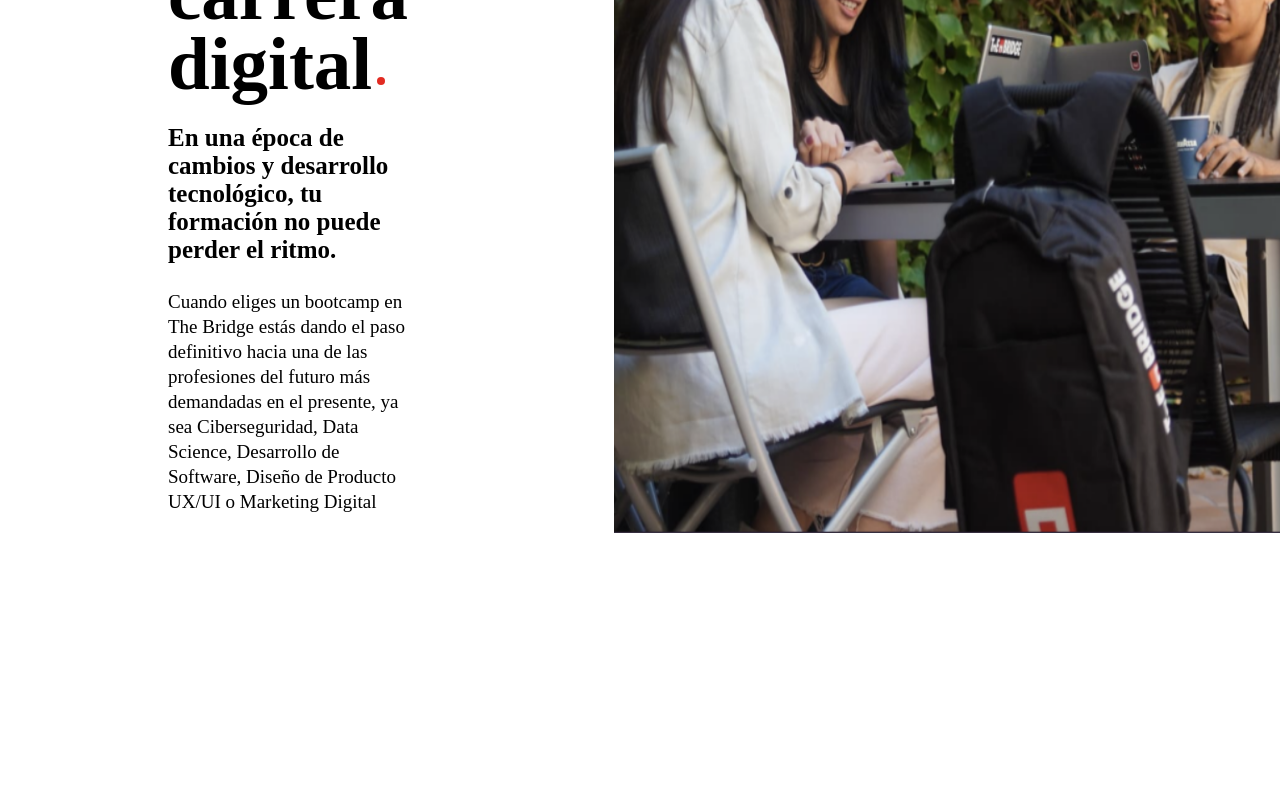
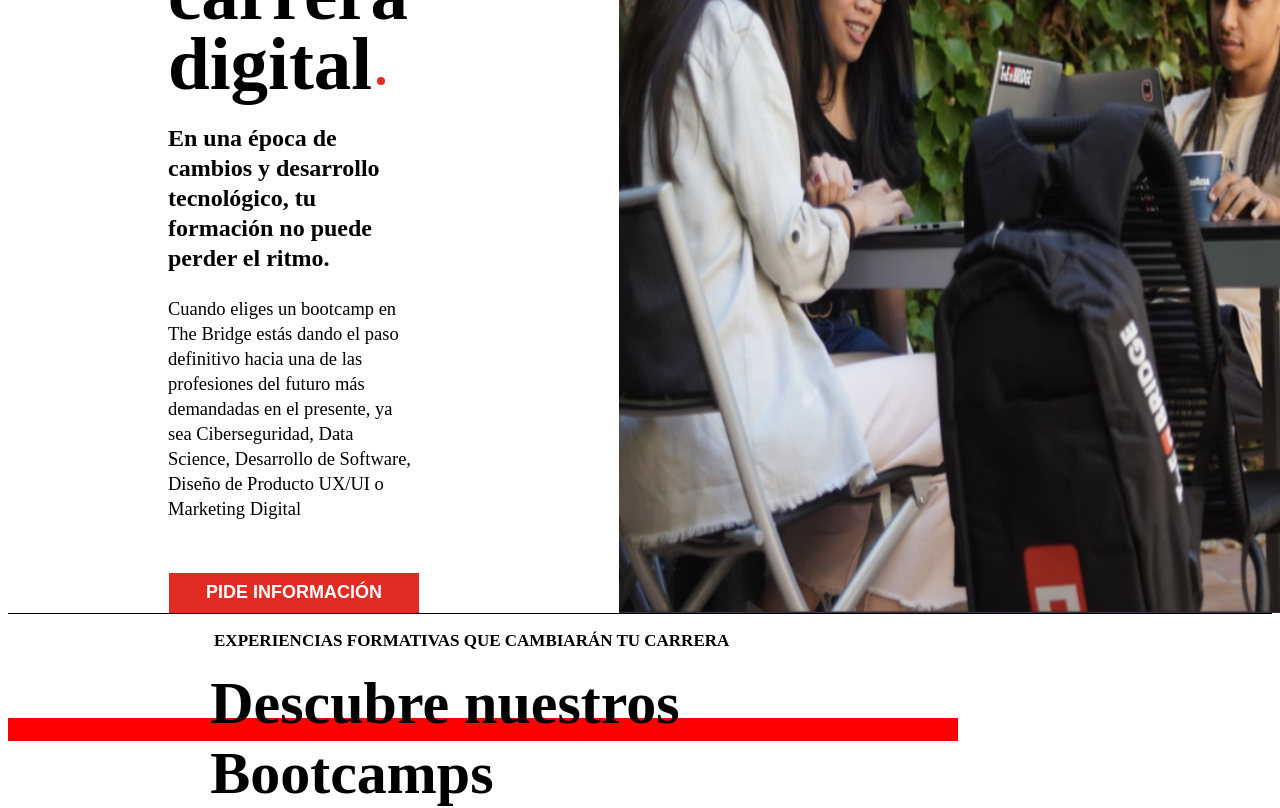
Before and after one commit to TheBridge-FullStackDeveloper/fs-pt31-01-23-react, a React (Vite) app in the folder react-tb-landing-page/: page / in a window 1280 px wide. Shown: the part 300-1108 px from the top of the page. Before the commit the page ends 841 px from the top, so only its background shows below. Built offline with nearby package versions, Linux system fonts and the light colour scheme.

Commit message:
Añado el HeadCards

```diff
--- a/react-tb-landing-page/src/components/App.jsx
+++ b/react-tb-landing-page/src/components/App.jsx
@@ -1,19 +1,21 @@
 import "../App.css";
 import Navbar from "./Navbar/Navbar"; // Importo el component Navbar
 import Container from "./Container/Container"; // Importo el component Container
+import HeadCards from "./HeadCards/HeadCards"; // Importo el component HeadCards
 
 // Links lo uso para meter el menú de mi Component -> NavBar
 const links = ["Cursos", "Dónde estudiar", "Financiación y becas", "Empresas e instituciones","Sobre nosotros"]
-
-
 
 function App() {
   return (
 
     // <div>Hello React Primera Vista</div>
     <div>
+
       <Navbar links={links}/>
       <Container />
+      <HeadCards />
+
     </div>
 
   );
--- a/react-tb-landing-page/src/components/Container/Container.css
+++ b/react-tb-landing-page/src/components/Container/Container.css
@@ -14,14 +14,21 @@
 }
 
 .cont-right img{
-    width: 750px;
+    width: 760px;
 }
 
 .cont-left{
     width : 70%;
     margin-left: 160px;
     margin-top: 40px;
+
 }
+
+/* .back-opacity{
+    background-image: url(../../assets/fondo_marcoAgua.png);
+    background-repeat: no-repeat;
+    background-size: auto;
+} */
 
 .cont-left h1 {
     display      : inline;
@@ -46,10 +53,28 @@
   }
 
   .text1 {
-    font-size        : 25px;
+    font-size        : 24px;
+    line-height      : 30px;
   }
 
   .text2 {
-    font-size        : 19px;
+    font-size        : 18.5px;
     line-height      : 25px;
   }
+
+  .pideInfo {
+    background-color : #e22b22;
+    border           : none;
+    margin-left      : 1px;
+    margin-top       : 32px;
+    height           : 40px;
+    width            : 250px;
+    color            : white;
+    font-size        : 18px;
+  }
+
+  .divisor{
+    width: 100%;
+    height: 1px;
+    background-color: black;
+  }
--- a/react-tb-landing-page/src/components/Container/Container.jsx
+++ b/react-tb-landing-page/src/components/Container/Container.jsx
@@ -5,25 +5,30 @@ function Container(){
 
     return(<>
 
-      <div className="container">
+      <div className="container back-opacity">
         <section className="cont-left">
 
             <h1 className="square-element acelera">Acelera tu carrera digital</h1>
-            <br />
+            <p className="text1"><strong>En una época de cambios y desarrollo tecnológico, tu formación no puede perder el ritmo.</strong></p>
+            <p className="text2">Cuando eliges un bootcamp en The Bridge estás dando el paso definitivo hacia una de las profesiones del futuro más demandadas en el presente, ya sea Ciberseguridad, Data Science, Desarrollo de Software, Diseño de Producto UX/UI o Marketing Digital</p>
 
-            <p className="text1"><strong>En una época de cambios y desarrollo tecnológico, tu formación no puede perder el ritmo.</strong></p>
+            <button className="pideInfo">
+                <strong>PIDE INFORMACIÓN</strong>
+            </button>
 
-            <p className="text2">Cuando eliges un bootcamp en The Bridge estás dando el paso definitivo hacia una de las profesiones del futuro más demandadas en el presente, ya sea Ciberseguridad, Data Science, Desarrollo de Software, Diseño de Producto UX/UI o Marketing Digital</p>
+
 
         </section>
 
         <section className="cont-right">
             <img src="././src/assets/imgs/students_copy.png"/>
         </section>
+
+
       </div>
 
 
-
+      <div className="divisor"></div>
     </>)
 
   }
--- /dev/null
+++ b/react-tb-landing-page/src/components/HeadCards/HeadCards.css
@@ -0,0 +1,21 @@
+.expe{
+
+    font-size   : 17px;
+    font-weight : bold;
+    margin-left : 16.3%;
+
+}
+
+.descu{
+    font-size    : 60px;
+    margin-left  : 16%;
+    line-height  : 70px;
+    margin-top   : 15px;
+}
+
+.linea1{
+    height            : 23px;
+    width             : 950px;
+    background-color  : red;
+    margin-top        : -130px;
+}
--- /dev/null
+++ b/react-tb-landing-page/src/components/HeadCards/HeadCards.jsx
@@ -0,0 +1,18 @@
+import "./HeadCards.css"
+
+
+function HeadCards(){
+
+    return(<>
+
+        <p className="expe">EXPERIENCIAS FORMATIVAS QUE CAMBIARÁN TU CARRERA</p>
+        <h1 className="descu">Descubre nuestros <br /> Bootcamps</h1>
+        <div className="linea1"></div>
+
+    </>)
+
+}
+
+
+
+export default HeadCards
--- a/react-tb-landing-page/src/components/Navbar/Navbar.css
+++ b/react-tb-landing-page/src/components/Navbar/Navbar.css
@@ -5,7 +5,7 @@
     display          : flex;
     justify-content  : center;
     list-style       : none;
-    gap              : 20px;
+    gap              : 35px;
     width            : auto;
     height           : 45px;
     padding-top      : 25px;
```
Also changed, not shown: react-tb-landing-page/src/assets/chapuza_1.png (added), react-tb-landing-page/src/assets/fondo_marcoAgua.png (added).
